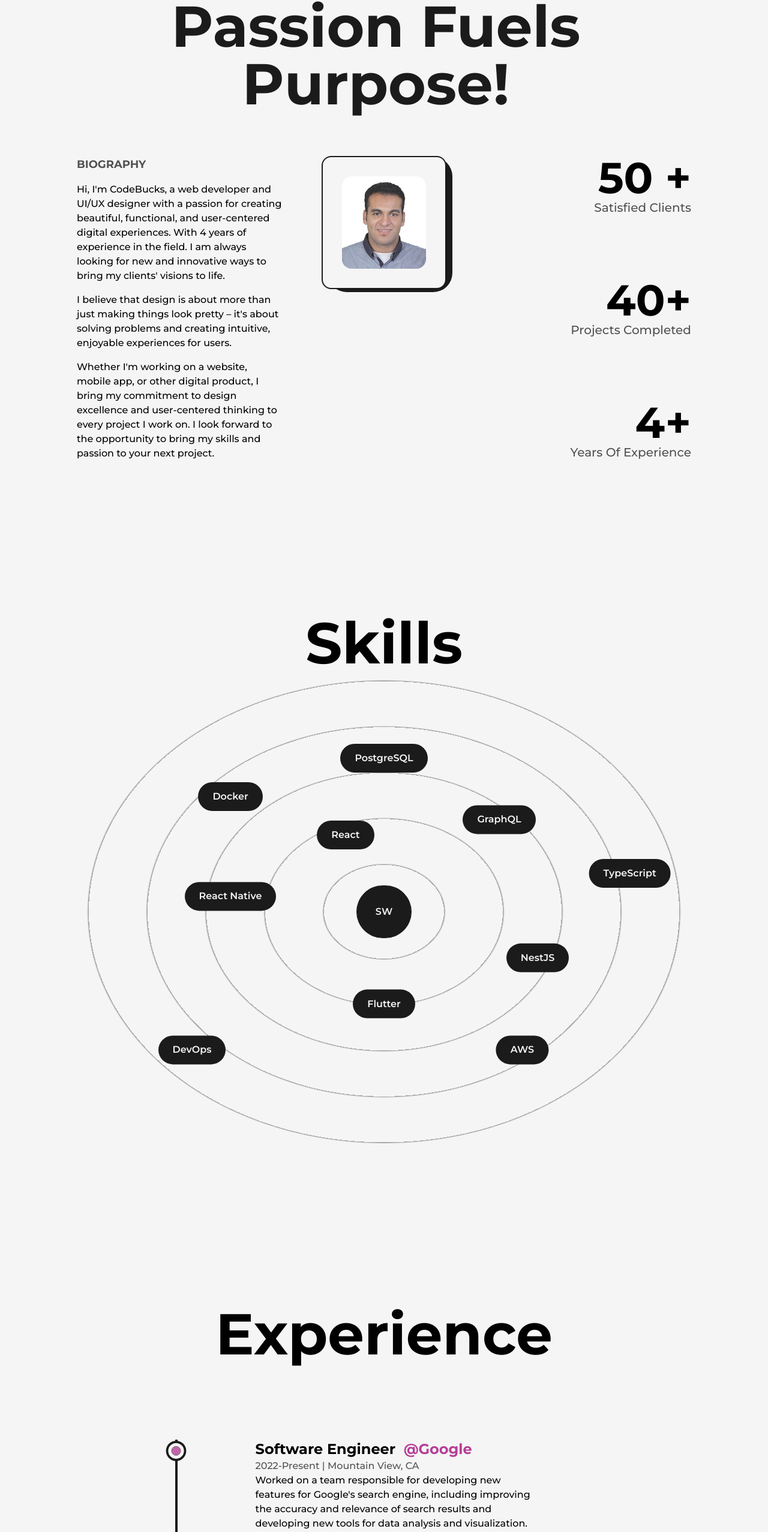
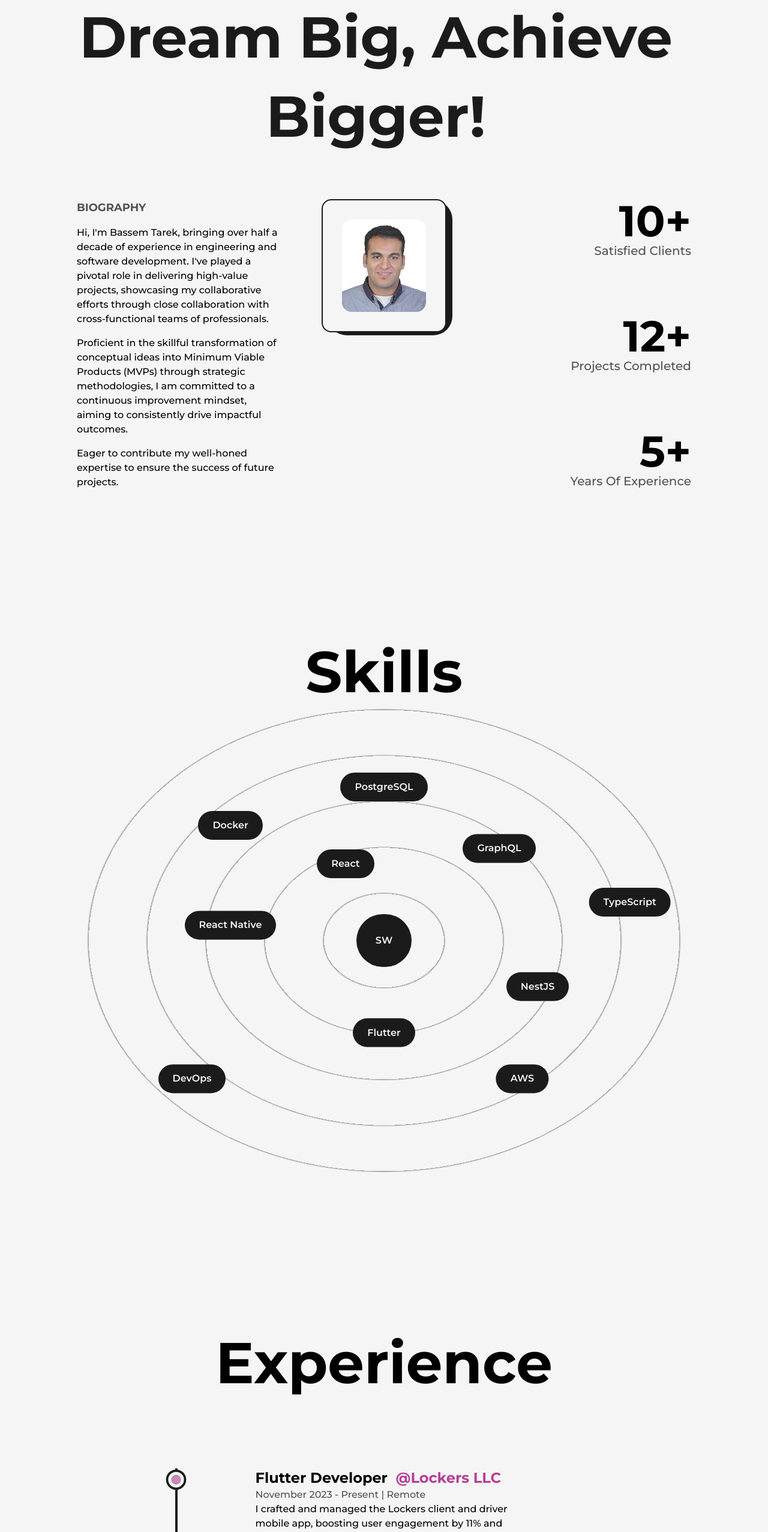
Before and after one commit to IBassemTarek/ibassemtarek-portfolio, a Next.js app: page /about in a window 1280 px wide. Shown: the part 172-2726 px from the top of the page at 60% size. Built offline with nearby package versions, Linux system fonts and the light colour scheme.

Commit message:
about & home

```diff
--- a/src/components/Education.js
+++ b/src/components/Education.js
@@ -54,11 +54,13 @@ const Education = () => {
         <ul className="w-full flex flex-col items-start justify-between ml-4 xs:ml-2">
           <Details
             info={
-              "Relevant courses included Data Structures and Algorithms, Computer Systems Engineering, and Artificial Intelligence."
+              "Relevant courses included Data Structures and Algorithms, Computer Systems Engineering, IoT and Artificial Intelligence."
             }
-            place={"Massachusetts Institute Of Technology (MIT)"}
-            time={"2016-2020"}
-            type={"Bachelor Of Science In Computer Science"}
+            place={"Mansoura University"}
+            time={"September 2022 - April 2023"}
+            type={
+              "Preparatory studies for Master of Science in Computer and Systems Engineering"
+            }
           />
 
           <Details
@@ -66,7 +68,7 @@ const Education = () => {
               "Relevant courses included Data Structures and electronics, graduation project is a 3D printer and scanner with excellent grades."
             }
             place={"Alexandria Higher Institute of Engineering and Technology"}
-            time={"2015-2020"}
+            time={"November 2015 - June 2020"}
             type={
               "bachelor of science, electronics and communications engineering"
             }
--- a/src/components/Experience.js
+++ b/src/components/Experience.js
@@ -1,6 +1,7 @@
 import React, { useRef } from "react";
 import { motion, useScroll } from "framer-motion";
 import { LiIcon } from "./LiIcon";
+import experienceData from "@/utils/experienceData";
 
 const Details = ({ position, company, companyLink, time, address, work }) => {
   const ref = useRef(null);
@@ -59,38 +60,17 @@ const Experience = () => {
           className="absolute left-9 top-0 w-[4px] h-full bg-dark origin-top dark:bg-light md:w-[2px] md:left-[30px] xs:left-[20px]"
         />
         <ul className="w-full flex flex-col items-start justify-between ml-4 xs:ml-2">
-          <Details
-            position={"Software Engineer"}
-            company={"Google"}
-            time={"2022-Present"}
-            address={"Mountain View, CA"}
-            companyLink={"www.google.com"}
-            work={
-              "Worked on a team responsible for developing new features for Google's search engine, including improving the accuracy and relevance of search results and  developing new tools for data analysis and visualization."
-            }
-          />
-
-          <Details
-            position={"Software Engineer"}
-            company={"Google"}
-            time={"2022-Present"}
-            address={"Mountain View, CA"}
-            companyLink={"www.google.com"}
-            work={
-              "Worked on a team responsible for developing new features for Google's search engine, including improving the accuracy and relevance of search results and  developing new tools for data analysis and visualization."
-            }
-          />
-
-          <Details
-            position={"Software Engineer"}
-            company={"Google"}
-            time={"2022-Present"}
-            address={"Mountain View, CA"}
-            companyLink={"www.google.com"}
-            work={
-              "Worked on a team responsible for developing new features for Google's search engine, including improving the accuracy and relevance of search results and  developing new tools for data analysis and visualization."
-            }
-          />
+          {experienceData.map((experience, index) => (
+            <Details
+              key={index}
+              position={experience.position}
+              company={experience.company}
+              time={experience.time}
+              address={experience.address}
+              companyLink={experience.companyLink}
+              work={experience.work}
+            />
+          ))}
         </ul>
       </div>
     </div>
--- a/src/pages/about.js
+++ b/src/pages/about.js
@@ -12,13 +12,13 @@ import TransitionEffect from "@/components/TransitionEffect";
 
 const About = () => {
   const text1 =
-    "Hi, I'm CodeBucks, a web developer and UI/UX designer with a passion for creating beautiful, functional, and user-centered digital experiences. With 4 years of experience in the field. I am always looking for new and innovative ways to bring my clients' visions to life.";
+    "Hi, I'm Bassem Tarek, bringing over half a decade of experience in engineering and software development. I've played a pivotal role in delivering high-value projects, showcasing my collaborative efforts through close collaboration with cross-functional teams of professionals.";
 
   const text2 =
-    "I believe that design is about more than just making things look pretty – it's about solving problems and creating intuitive, enjoyable experiences for users.";
+    "Proficient in the skillful transformation of conceptual ideas into Minimum Viable Products (MVPs) through strategic methodologies, I am committed to a continuous improvement mindset, aiming to consistently drive impactful outcomes.";
 
   const text3 =
-    "Whether I'm working on a website, mobile app, or other digital product, I bring my commitment to design excellence and user-centered thinking to every project I work on. I look forward to the opportunity to bring my skills and passion to your next project.";
+    "Eager to contribute my well-honed expertise to ensure the success of future projects.";
 
   const AnimatedNo = ({ value }) => {
     const ref = useRef(null);
@@ -54,8 +54,8 @@ const About = () => {
       <main className="flex w-full flex-col items-center justify-center dark:text-light">
         <Layout className="pt-16">
           <AnimatedText
-            text={"Passion Fuels Purpose!"}
-            className="mb-16 lg:!text-7xl sm:!text-6xl xs:!text-4xl sm:mb-8"
+            text={"Dream Big, Achieve Bigger!"}
+            className="mb-16 lg:!text-7xl sm:!text-6xl xs:!text-4xl sm:mb-8 leading-snug"
           />
           <div className="grid w-full grid-cols-8 gap-16 sm:8 sm:flex sm:flex-col">
             <div className="col-span-3 flex flex-col items-start justify-start xl:col-span-4 md:order-2 md:col-span-8">
@@ -84,7 +84,7 @@ const About = () => {
             <div className="col-span-2 flex flex-col items-end justify-between xl:col-span-8 xl:flex-row xl:items-center md:order-3">
               <div className="flex flex-col items-end justify-center xl:items-center">
                 <span className="inline-block text-7xl font-bold md:text-6xl sm:text-5xl xs:text-4xl">
-                  <AnimatedNo value={50} /> +
+                  <AnimatedNo value={10} />+
                 </span>
                 <h2 className="text-xl font-medium capitalize text-dark/75 dark:text-light/75 xl:text-center md:text-lg sm:text-base xs:text-sm">
                   Satisfied Clients
@@ -93,7 +93,7 @@ const About = () => {
 
               <div className="flex flex-col items-end justify-center xl:items-center">
                 <span className="inline-block text-7xl font-bold md:text-6xl sm:text-5xl xs:text-4xl">
-                  <AnimatedNo value={40} />+
+                  <AnimatedNo value={12} />+
                 </span>
                 <h2 className="text-xl font-medium capitalize text-dark/75 dark:text-light/75 xl:text-center md:text-lg sm:text-base xs:text-sm">
                   Projects Completed
@@ -102,7 +102,7 @@ const About = () => {
 
               <div className="flex flex-col items-end justify-center xl:items-center">
                 <span className="inline-block text-7xl font-bold md:text-6xl sm:text-5xl xs:text-4xl">
-                  <AnimatedNo value={4} />+
+                  <AnimatedNo value={5} />+
                 </span>
                 <h2 className="text-xl font-medium capitalize text-dark/75 dark:text-light/75 xl:text-center md:text-lg sm:text-base xs:text-sm">
                   Years Of Experience
--- a/src/pages/index.js
+++ b/src/pages/index.js
@@ -33,13 +33,12 @@ export default function Home() {
             <div className="w-1/2 flex flex-col items-center self-center lg:w-full lg:text-center">
               <AnimatedText
                 className="!text-6xl !text-left xl:!text-5xl lg:!text-center lg:!text-6xl md:!text-5xl sm:!text-3xl"
-                text={"Turning Vision Into Reality With Code And Design."}
+                text={"Dreams Coded, Visions Designed."}
               />
               <p className="my-4 text-base font-medium md:text-sm sm:text-xs">
                 As a skilled full-stack developer, I am dedicated to turning
-                ideas into innovative web applications. Explore my latest
-                projects and articles, showcasing my expertise in React.js and
-                web development.
+                ideas into innovative software applications. Explore my latest
+                projects, showcasing my expertise in software development.
               </p>
               <div className="flex items-center self-start mt-2 lg:self-center">
                 <Link
--- a/src/pages/projects.js
+++ b/src/pages/projects.js
@@ -152,8 +152,8 @@ const Projects = () => {
       <main className="flex flex-col w-full mb-16 items-center justify-center dark:text-light">
         <Layout className="pt-16">
           <AnimatedText
-            text={"Imagination My Knowledge!"}
-            className="mb-16 lg:!text-7xl sm:mb-8 sm:!text-6xl xs:!text-4xl"
+            text={"Knowledge Fuels Imagination!"}
+            className="mb-16 lg:!text-7xl sm:mb-8 sm:!text-6xl xs:!text-4xl leading-snug"
           />
 
           <div className="grid grid-cols-12 gap-24 gap-y-20 xl:gap-x-16 lg:gap-x-8 sm:gap-x-0">
--- /dev/null
+++ b/src/utils/experienceData.js
@@ -0,0 +1,47 @@
+const experienceData = [
+  {
+    position: "Flutter Developer",
+    company: "Lockers LLC",
+    time: "November 2023 - Present",
+    address: "Remote",
+    companyLink: "https://lockers.sa/",
+    work: "I crafted and managed the Lockers client and driver mobile app, boosting user engagement by 11% and enhancing in-app functionality. Integrated REST-based and third-party APIs to expand features and improve the user experience, resulting in an 8% increase in retention.",
+  },
+
+  {
+    position: "React Native Developer",
+    company: "blthanih LLC",
+    time: "September 2023 - Present",
+    address: "Remote",
+    companyLink: "https://blthanih.sa/",
+    work: "I crafted and managed the blthanih client and employee mobile app, boosting user engagement by 15% and enhancing in-app functionality. Integrated REST-based and third-party APIs to expand features and improved the user experience, resulting in a 30% increase in retention.",
+  },
+
+  {
+    position: "Full-stack Mobile Developer",
+    company: "Montu LLC",
+    time: "September 2022 - Present",
+    address: "Remote",
+    companyLink: "https://www.montuapps.com/",
+    work: "I crafted a scalable backend with NestJS, cutting response time by 30%. Integrated front-end systems for seamless functionality, elevating user engagement by 20%. Teamed up for high-quality solutions, increasing customer satisfaction by 25%. Active in code reviews and discussions.",
+  },
+
+  {
+    position: "React Native Developer",
+    company: "Montu LLC",
+    time: "March 2022 - September 2022",
+    address: "Remote",
+    companyLink: "https://www.montuapps.com/",
+    work: "Elevated Montu's app: 20% more engagement, 15% better functionality. Improved usability, cut loading time by 25%, and integrated APIs for enhanced features. Used animations for a 30% boost in user retention. Active in 50+ code reviews, engineered CI/CD for 40% faster updates.",
+  },
+  {
+    position: "Flutter Developer",
+    company: "Aqtar Design",
+    time: "December 2020 - March 2022",
+    address: "Zizinia, Alexandria",
+    companyLink: "https://aqtardesign.com/",
+    work: "I collaborated with the design team to boost communication channels, achieving a 20% rise in user engagement. Through code optimization and reviews, I enhanced application performance by 30%. Staying updated on industry trends, I implemented innovative solutions, reducing process time by 25%.",
+  },
+];
+
+export default experienceData;
```
Also changed, not shown: public/images/profile/developer-pic-1.png.
